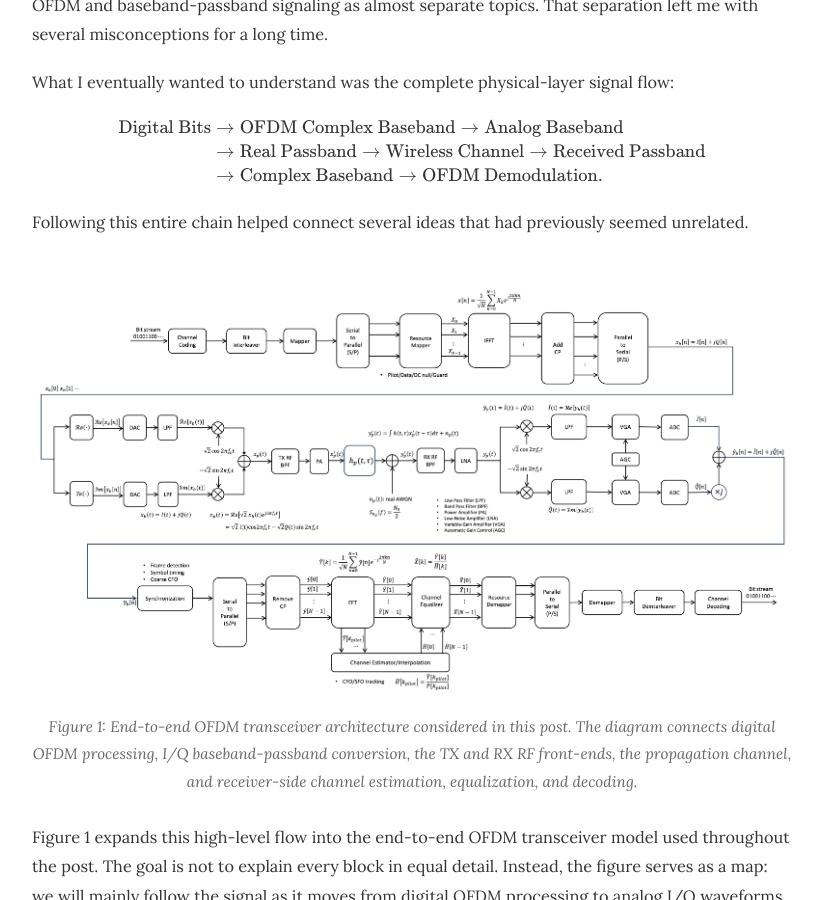
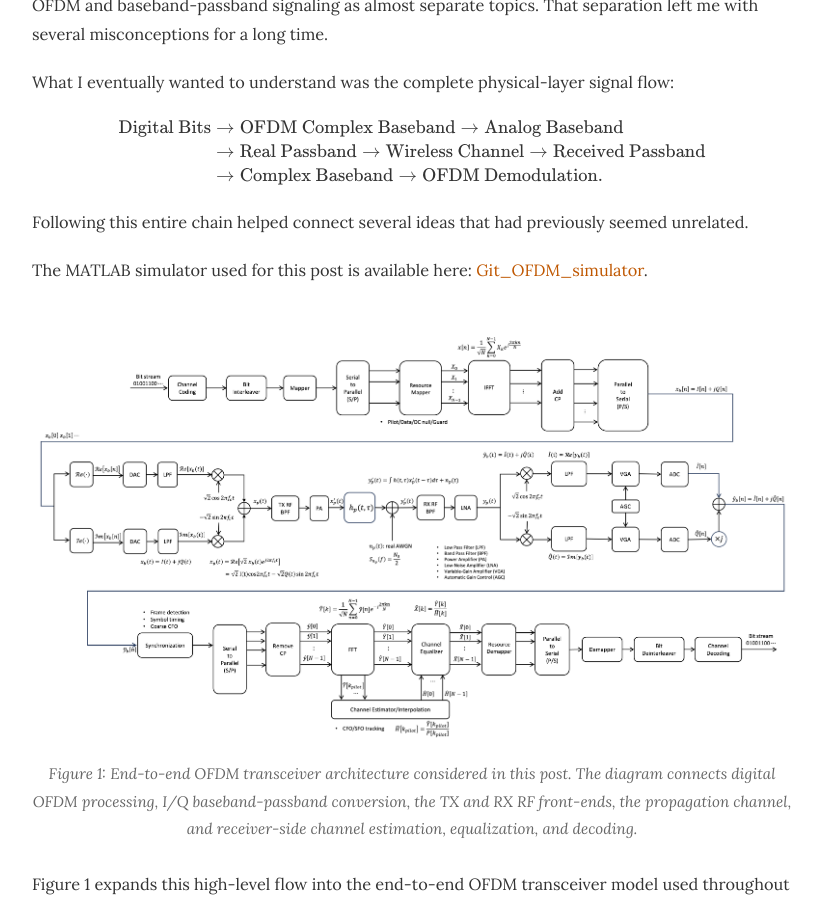
Before and after one commit to kim-seyong/kim-seyong.github.io, a Jekyll site: the page built from blog/2026-08-26-understanding-ofdm-baseband-passband.md, in a window 1280 px wide and 900 px high, scrolled down 483 px. Shown: the whole window, without its empty margins (178-1000 px from the left). Built offline with Jekyll 4.4.1, drawn with Linux system fonts in a browser that asks for light colours.

Commit message:
Link OFDM simulator repository

```diff
--- a/blog/2026-08-26-understanding-ofdm-baseband-passband.md
+++ b/blog/2026-08-26-understanding-ofdm-baseband-passband.md
@@ -33,6 +33,8 @@ $$
 $$
 
 Following this entire chain helped connect several ideas that had previously seemed unrelated.
+
+The MATLAB simulator used for this post is available here: [Git_OFDM_simulator](https://github.com/kim-seyong/Git_OFDM_simulator).
 
 <div class="post-figure">
   <img src="{{ '/assets/img/posts/2026-08-26-understanding-ofdm-baseband-passband/system-model.png' | relative_url }}" alt="End-to-end OFDM transceiver architecture considered in this post. The diagram connects digital OFDM processing, I/Q baseband-passband conversion, the TX and RX RF front-ends, the propagation channel, and receiver-side channel estimation, equalization, and decoding.">
```
